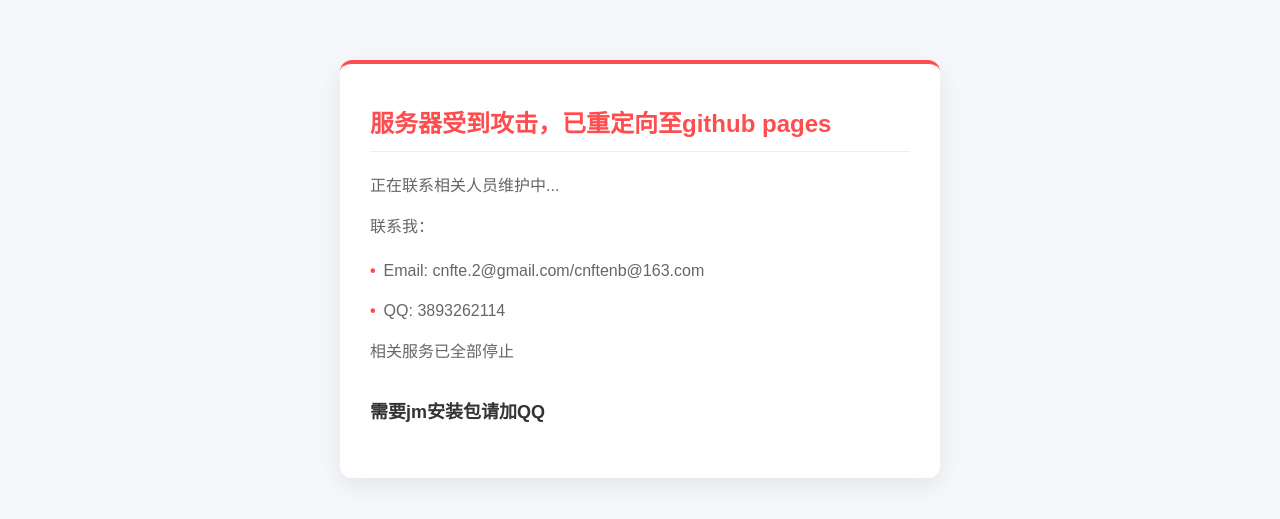
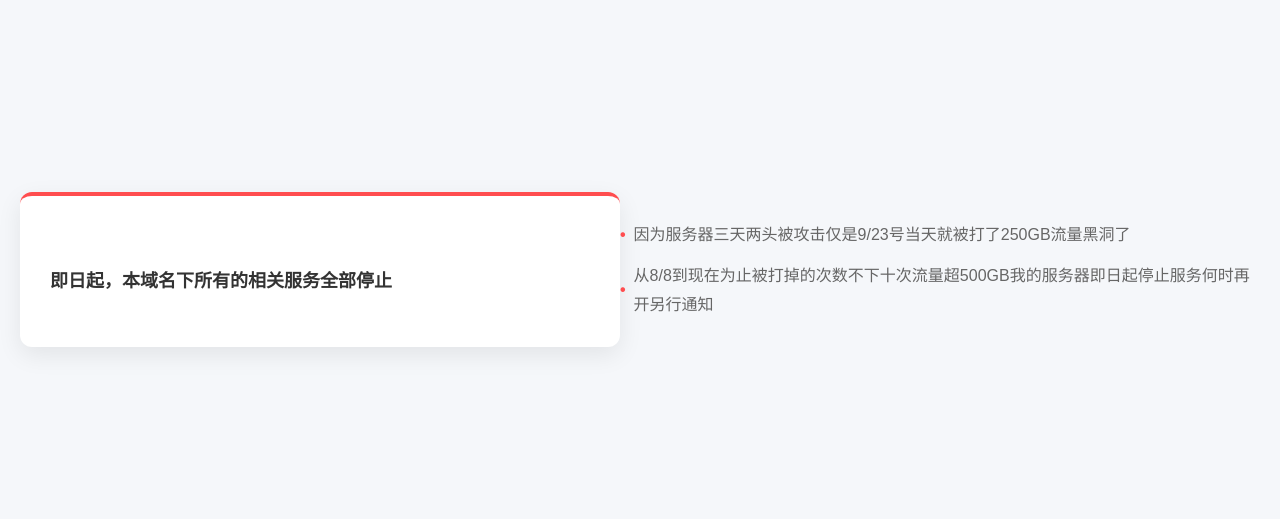
Before and after one commit to Cnfte/ccpages2, a plain HTML site: page index.html in a window 1280 px wide. Shown: the part 131-650 px from the top of the page. Drawn offline with Linux system fonts and the light colour scheme.

Commit message:
Update index.html

```diff
--- a/index.html
+++ b/index.html
@@ -3,7 +3,7 @@
 <head>
     <meta charset="UTF-8">
     <meta name="viewport" content="width=device-width, initial-scale=1.0">
-    <title>服务器维护通知</title>
+    <title>!--服务器受到攻击--!</title>
     <style>
         * {
             margin: 0;
@@ -63,17 +63,11 @@
 </head>
 <body>
     <div class="notice-card">
-        <h1>服务器受到攻击，已重定向至github pages</h1>
-        <p>正在联系相关人员维护中...</p>
-
-        <p>联系我：</p>
-        <div class="contact-info">
-            <p>Email: cnfte.2@gmail.com/cnftenb@163.com</p>
-            <p>QQ: 3893262114</p>
-        </div>
-
-        <p>相关服务已全部停止</p>
-        <h2>需要jm安装包请加QQ</h2>
+      <h2>即日起，本域名下所有的相关服务全部停止</h2>
     </div>
+  <div class="contact-info">
+    <p>因为服务器三天两头被攻击仅是9/23号当天就被打了250GB流量黑洞了</p>
+    <p>从8/8到现在为止被打掉的次数不下十次流量超500GB我的服务器即日起停止服务何时再开另行通知</p>
+  </div>
 </body>
 </html>
```
